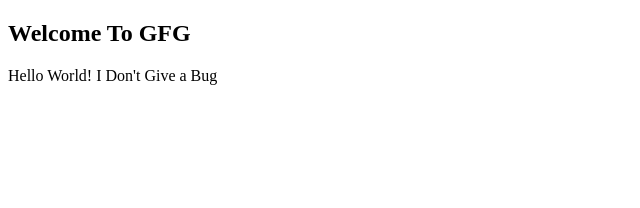
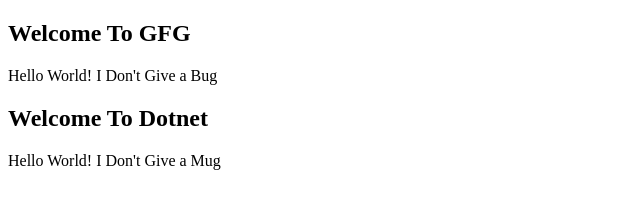
Before and after one commit to jshreerangaraj/MyProject, a plain HTML site: page index.html in a window 1280 px wide. Shown: the whole page, without its empty margins (0-640 px from the left). Drawn offline with Linux system fonts and the light colour scheme.

Commit message:
first commit-1.1

```diff
--- a/index.html
+++ b/index.html
@@ -8,6 +8,9 @@
 <body>
     <h2>Welcome To GFG</h2>
     <p>Hello World! I Don't Give a Bug </p>
+
+    <h2>Welcome To Dotnet</h2>
+    <p>Hello World! I Don't Give a Mug</p>
 </body>
 
 </html>
```
